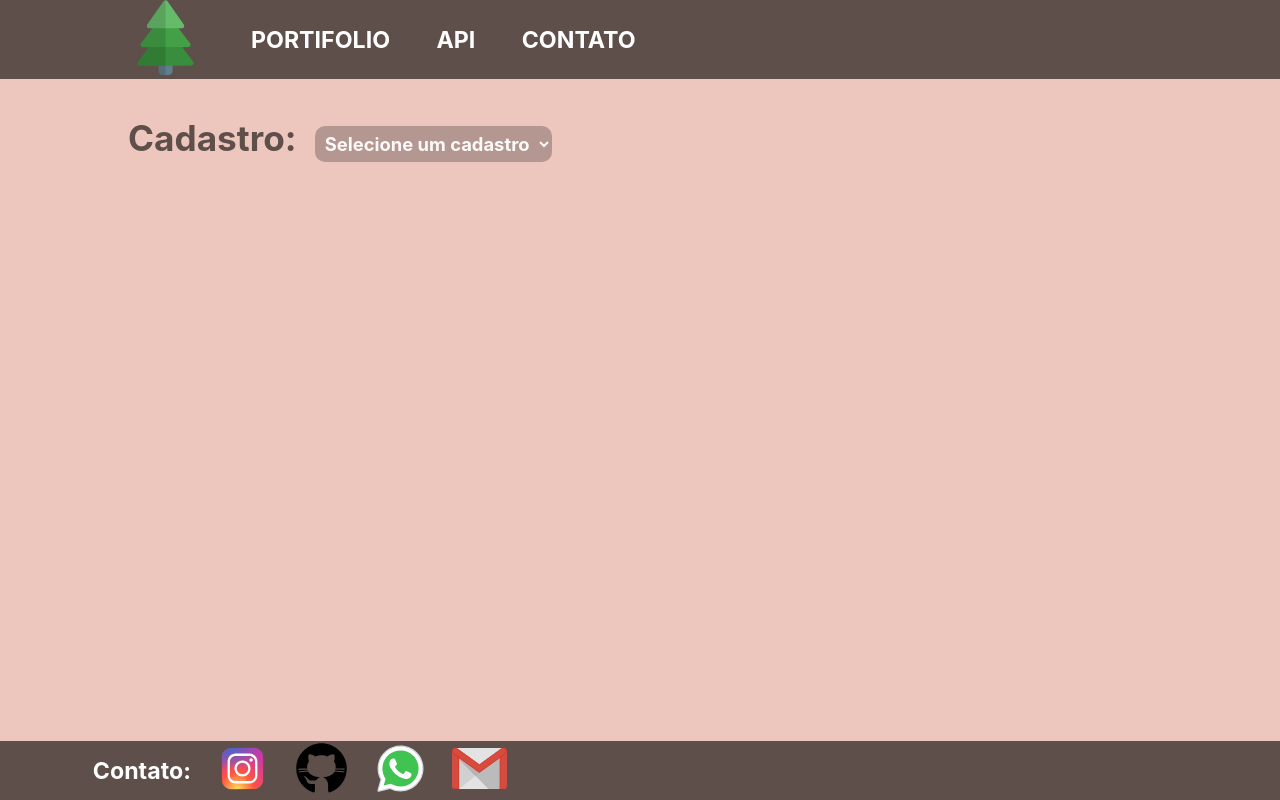
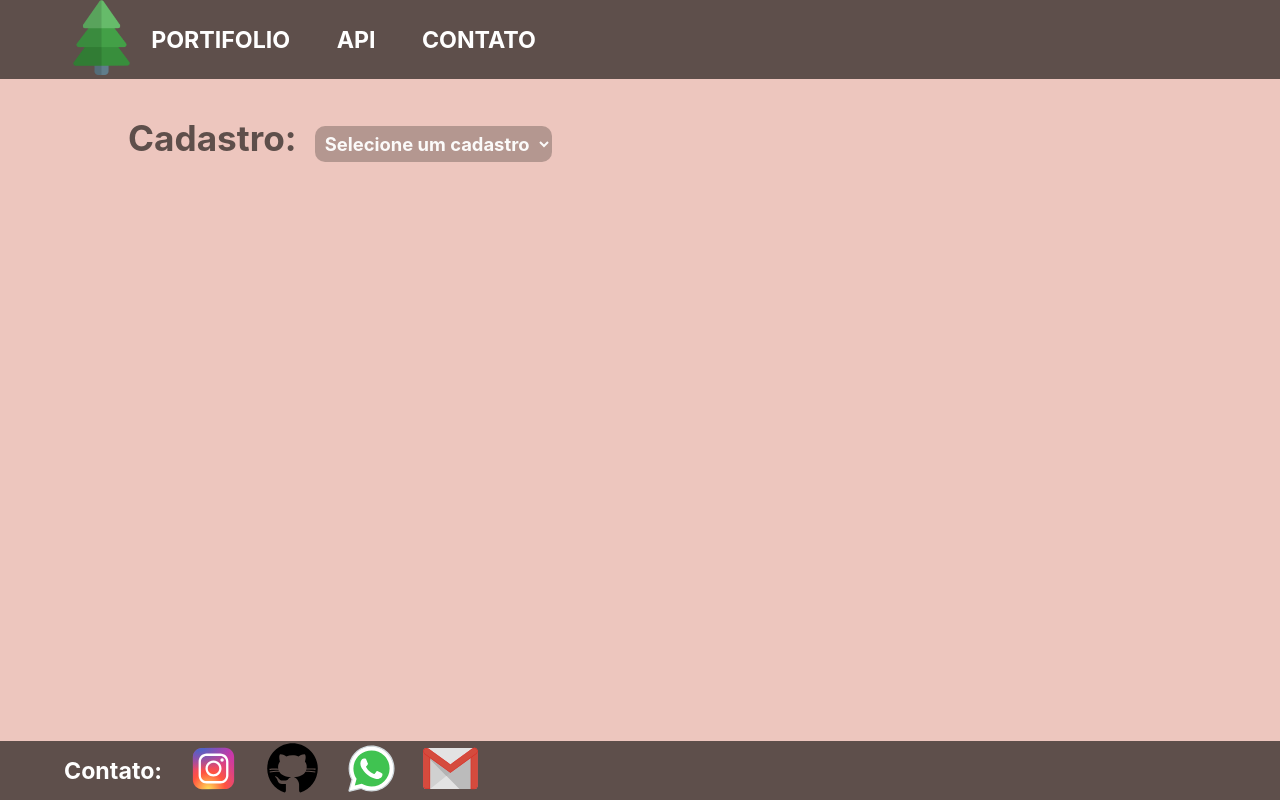
Before and after one commit to rafaelpm0/portifolio-demo-apis, a React (Create React App) app: page /cadastrar in a window 1280 px wide. Built offline with nearby package versions, Linux system fonts and the light colour scheme.

Commit message:
correcao CSS

```diff
--- a/src/App.js
+++ b/src/App.js
@@ -1,9 +1,9 @@
+import styles from './App.module.css';
 import { BrowserRouter as Router, Routes, Route } from 'react-router-dom';
 import NavBar from "./components/layout/Navbar";
 import Footer from "./components/layout/Footer";
 import Portifolio from './components/pages/Portifolio';
 import Contato from './components/pages/Contato';
-import Container from './components/layout/Container';
 import Instrucoes from './components/pages/api-email/Intrucoes';
 import Cadastrar from './components/pages/api-email/Cadastrar.js';
 import Enviar from './components/pages/api-email/Enviar';
@@ -11,8 +11,8 @@ import Enviar from './components/pages/api-email/Enviar';
 function App() {
   return (
     <Router>
-      <NavBar />
-      <Container customClass='minHeight'>
+      <NavBar classname={styles.navbarFooter}/>
+      <div className={styles.body}>
       <Routes>
         <Route path="/" element={<Portifolio />} />
         <Route path="/contato" element={<Contato />} />
@@ -20,8 +20,8 @@ function App() {
         <Route path='/cadastrar' element={<Cadastrar/>} />
         <Route path='/enviar' element={<Enviar/>} />
       </Routes>
-      </Container>
-      <Footer/>
+      </div>
+      <Footer classname={styles.navbarFooter}/>
     </Router>
 
   );
--- /dev/null
+++ b/src/App.module.css
@@ -0,0 +1,17 @@
+.body {
+    display: flex;
+    justify-content: space-between;
+    flex-wrap: wrap;
+    min-height: calc(100vh - 138px);
+}
+
+.navbarFooter {
+        display: flex;
+        position: sticky;
+        justify-content: left;
+        align-items: center;
+        background-color: #5E4F4B;
+        justify-content: left;
+        align-items: center;
+        padding-left: 5%;
+}
--- a/src/components/layout/Container.js
+++ /dev/null
@@ -1,10 +0,0 @@
-import styles from './Container.module.css'
-function Container(props){
-    return (
-        <div className={`${styles.container} ${styles[props.customClass]}`}>
-            {props.children}
-        </div>
-    )
-}
-
-export default Container;
--- a/src/components/layout/Container.module.css
+++ /dev/null
@@ -1,11 +0,0 @@
-.container {
-  width: 100%;
-  display: flex;
-  justify-content: space-between;
-  margin: 0 auto;
-  flex-wrap: wrap;
-}
-
-.minHeight{
-  min-height: calc(100% - 138px);
-}
--- a/src/components/layout/Footer.js
+++ b/src/components/layout/Footer.js
@@ -4,24 +4,24 @@ import wpp from '../../img/whatsapp.svg';
 import styles from './Footer.module.css';
 import email from '../../img/gmail.svg'
 
-function Footer(){
+function Footer({classname}){
     return (
-        <footer className={styles.footer}>
+        <footer className={`${styles.footer} ${classname}`}>
             <div>
                 <p className={styles.cont}>Contato: </p>
             </div>
 
             <ul className={styles.list}>
-                <li className={styles.item}><a href="https://www.instagram.com/rafaelm0_/" target='_blanck'>
+                <li><a href="https://www.instagram.com/rafaelm0_/" target='_blanck'>
                     <img src={instagram} alt="Instagram" className={styles.img}/></a>
                 </li>
-                <li className={styles.item}><a href="https://github.com/rafaelpm0/" target='_blanck'>
+                <li><a href="https://github.com/rafaelpm0/" target='_blanck'>
                     <img src={github} alt="Github" className={styles.img}/></a>
                 </li>
-                <li className={styles.item}><a href="https://wa.me/5548998385803/" target='_blanck'>
+                <li><a href="https://wa.me/5548998385803/" target='_blanck'>
                     <img src={wpp} alt="WhatsApp" className={styles.img}/></a>
                 </li>
-                <li className={styles.item}><a href="mailto:rafaelpmedeiros00@gmail.com" target='_blanck'>
+                <li><a href="mailto:rafaelpmedeiros00@gmail.com" target='_blanck'>
                     <img src={email} alt="WhatsApp" className={styles.img}/></a>
                 </li>
             </ul>
--- a/src/components/layout/Footer.module.css
+++ b/src/components/layout/Footer.module.css
@@ -1,20 +1,9 @@
-.footer {
-    width: 100%;
-    position: relative;
-    bottom: 0;
-    left: 0;
-    background-color: #5E4F4B;
-    display: flex;
-    justify-content: left;
-    align-items: center;
-}
-
 .list {
     list-style: none;
     display: flex;
     align-items: center;
 }
-.item{
+.list li{
     margin-left: 1.5em;
 }
 
@@ -27,5 +16,4 @@
     font-weight: bold;
     font-size: 1.45em;
     color: #FFF;
-    padding-left: 4em;
 }
--- a/src/components/layout/Navbar.js
+++ b/src/components/layout/Navbar.js
@@ -3,43 +3,53 @@ import styles from './Navbar.module.css';
 import logo from '../../img/logo.png';
 import { useState } from 'react';
 
-function NavBar() {
+function NavBar({ classname }) {
 
     const [showOptions, setShowOptions] = useState(false)
     const [showOptionsB, setShowOptionsB] = useState(false)
 
     return (
-        <nav className={styles.nav}>
-            <Link to='/'>
-                <img src={logo} alt="Logo" className={styles.logo} />
-            </Link>
-            <ul className={styles.list}>
-                <li className={styles.item}><Link to='/'>PORTIFOLIO</Link></li>
-                <li className={`${styles.item} ${styles.option}`}
+        <nav className={classname}>
+
+            <a to='/' className={styles.logo}>
+                <img src={logo} alt="Logo" />
+            </a>
+
+            <ul className={`${styles.menu}`}>
+
+                <li className={styles.item}>
+                    <Link to='/'>PORTIFOLIO</Link>
+                </li>
+                <li className={`${styles.item}`}
                     onMouseEnter={() => setShowOptions(true)}
                     onMouseLeave={() => setShowOptions(false)}
                 >API
 
                     {showOptions && (
                         <div className={styles.sub_options}>
-                            <p className={styles.sub_option}
+                            <p className={styles.itemB}
                                 onMouseEnter={() => setShowOptionsB(true)}
                                 onMouseLeave={() => setShowOptionsB(false)}
                             >Email
                                 {showOptionsB && (
-                                    <div className={styles.sub_optionsB}>
-                                        <a href="/instrucoes">
-                                            <p className={styles.sub_option}>Instruções</p>
-                                        </a>
-                                        <a href="/cadastrar">
-                                            <p className={styles.sub_option}>Cadastrar</p>
-                                        </a>
-                                        <a href="/enviar">
-                                            <p className={styles.sub_option}>Enviar</p>
-                                        </a>
-
-
-
+                                    <div className={`${styles.sub_options} ${styles.sub_optionsB}`}>
+                                        <ul>
+                                            <li>
+                                                <Link to="/instrucoes">
+                                                    <p className={styles.itemB}>Instruções</p>
+                                                </Link>
+                                            </li>
+                                            <li>
+                                                <Link to="/cadastrar">
+                                                    <p className={styles.itemB}>Cadastrar</p>
+                                                </Link>
+                                            </li>
+                                            <li>
+                                                <Link to="/enviar">
+                                                    <p className={styles.itemB}>Enviar</p>
+                                                </Link>
+                                            </li>
+                                        </ul>
                                     </div>
                                 )}
 
@@ -48,7 +58,9 @@ function NavBar() {
                     )
 
                     }</li>
-                <li className={styles.item}><Link to='/contato'>CONTATO</Link></li>
+                <li className={styles.item}>
+                    <Link to='/contato'>CONTATO</Link>
+                </li>
             </ul>
         </nav>
     )
--- a/src/components/layout/Navbar.module.css
+++ b/src/components/layout/Navbar.module.css
@@ -1,23 +1,13 @@
-.nav {
-    margin: 0;
-    padding: 0;
-    display: flex;
-    justify-content: left;
-    align-items: center;
-    background-color: #5E4F4B;
+  .logo {
+    margin-right: 1%;
+  }
+  .logo img{
+    width: 75px; /* Ajustado o tamanho da imagem */
   }
 
-  .logo {
-    width: 75px; /* Ajustado o tamanho da imagem */
-    height: auto;
-    margin-right: 3em;
-    margin-left: 8em; /*tentar criar um conteiner só com isso */
-  }
-
-  .list {
+.menu {
     list-style: none;
     display: flex;
-    align-items: center;
   }
 
 .item{
@@ -41,33 +31,26 @@
     color: #FFBB33;
 }
 
-.option{
-  position: relative;
+.sub_options {
+  position: absolute;
 }
 
-.sub_options {
-  position: absolute;
-  top: 100%;
-  left: 0%;
-  display: block;
-  flex-direction: column;
-}
 .sub_optionsB {
-  position: absolute;
   top: 0%;
   left: 100%;
-  display: block;
-  flex-direction: column;
-  padding-left: 3%;
+  padding-left: 4px;
 }
-.sub_option {
+.sub_options ul {
+  list-style: none;
+}
+
+.itemB {
   color: #5E4F4B;
   background-color: #FFF;
   border-radius: 10px;
   padding: 8px;
   margin-bottom: 0.2em;
-
 }
- .sub_option:hover{
+ .itemB:hover{
   color: #FFBB33;
  }
--- a/src/components/pages/api-email/Instrucoes.module.css
+++ b/src/components/pages/api-email/Instrucoes.module.css
@@ -0,0 +1,3 @@
+ .instrucoes {
+    min-height: calc(100vh - 138px);
+ }
--- a/src/components/pages/api-email/Intrucoes.js
+++ b/src/components/pages/api-email/Intrucoes.js
@@ -1,4 +1,6 @@
+import styles from "./Instrucoes.module.css"
+
 function Instrucoes(){
-    return (<div>Instrucoes</div>)
+    return (<div class={styles.instrucoes}>Instrucoes</div>)
 }
 export default Instrucoes
--- a/src/conf.js
+++ b/src/conf.js
@@ -1,6 +1,7 @@
 'http://localhost:5000';
+'https://projetoapijavascript-production.up.railway.app'
 
-const url = 'https://projetoapijavascript-production.up.railway.app';
+const url = 'http://localhost:5000';
 const emailPadrao = {
     host: 'smtp.gmail.com',
     port: '587',
--- a/src/index.css
+++ b/src/index.css
@@ -7,6 +7,6 @@
 html,
 body,
 #root {
-  background-color: #efefef;
   height: 100%;
+  width: 100%;
 }
```
